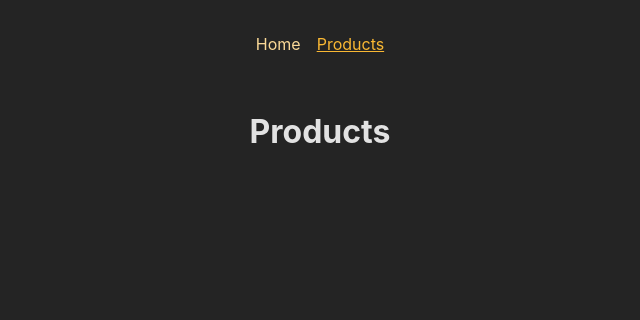
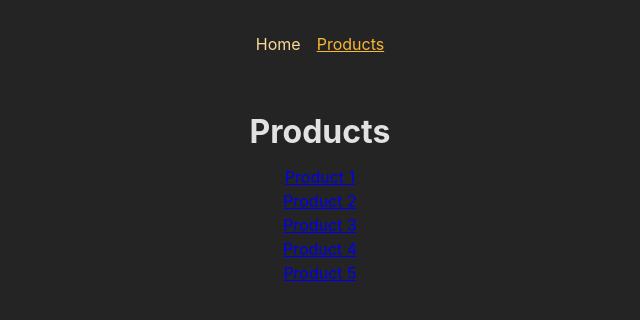
Before and after one commit to matekuna92/react-router-spa, a React (Create React App) app: page /products in a window 1280 px wide. Shown: the top 320 px of the page, without its empty margins (320-960 px from the left). Built offline with nearby package versions, Linux system fonts and the light colour scheme.

Commit message:
dynamic route parameters with Link

```diff
--- a/src/App.js
+++ b/src/App.js
@@ -5,6 +5,7 @@
 import Products from './pages/Products';
 import RootLayout from './pages/Root';
 import Error from './pages/Error';
+import ProductDetail from './pages/ProductDetail';
 
 // same function with createRoutesFromElements
 /* const routeDefinitions = createRoutesFromElements(
@@ -22,7 +23,8 @@
 		element: <RootLayout />,
 		children: [
 			{ path: '/', element: <HomePage /> },
-			{ path: '/products',element: <Products />},
+			{ path: '/products', element: <Products />},
+			{path: '/products/:productId', element: <ProductDetail />}
 		],
 		errorElement: <Error />
 	}
--- a/src/pages/Error.js
+++ b/src/pages/Error.js
@@ -12,7 +12,7 @@
                 <p>Please check the URL, it may have been typed incorrectly.</p>
             </main>
         </>
-    )
+    );
 }
 
 export default Error;
--- a/src/pages/Home.js
+++ b/src/pages/Home.js
@@ -20,7 +20,7 @@
                 <button type='submit'>Submit</button>
             </form>
         </>
-    )
+    );
 }
 
 export default HomePage;
--- /dev/null
+++ b/src/pages/ProductDetail.js
@@ -0,0 +1,17 @@
+import React from 'react';
+
+import { useParams } from 'react-router-dom';
+
+const ProductDetail = () => {
+    // productId name comes from App js path: '/products/:productId'
+    const params = useParams();
+
+    return (
+        <>
+            <h1>Product Detail</h1>
+            <p> {params.productId} </p>
+        </>
+    );
+}
+
+export default ProductDetail;
--- a/src/pages/Products.js
+++ b/src/pages/Products.js
@@ -1,7 +1,28 @@
 import React from 'react';
 
+import { Link } from 'react-router-dom';
+
+const PRODUCTS = [
+    {id: 'p1', title: 'Product 1'},
+    {id: 'p2', title: 'Product 2'},
+    {id: 'p3', title: 'Product 3'},
+    {id: 'p4', title: 'Product 4'},
+    {id: 'p5', title: 'Product 5'},
+];
+
 const Products = () => {
-    return <h1>Products</h1>
+    return (
+        <>
+            <h1>Products</h1>
+            <ul>
+                {PRODUCTS.map(product => (
+                    <li
+                        key={product.id}>
+                        <Link to={`/products/${product.id}`}> {product.title} </Link> </li>
+                ))}
+            </ul>
+        </>
+    );
 }
 
 export default Products;
--- a/src/pages/Root.js
+++ b/src/pages/Root.js
@@ -11,7 +11,7 @@
                 <Outlet />
             </main>
         </>
-    )
+    );
 }
 
 export default RootLayout;
```
